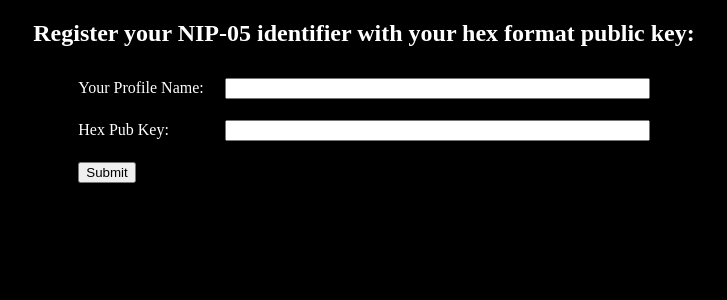
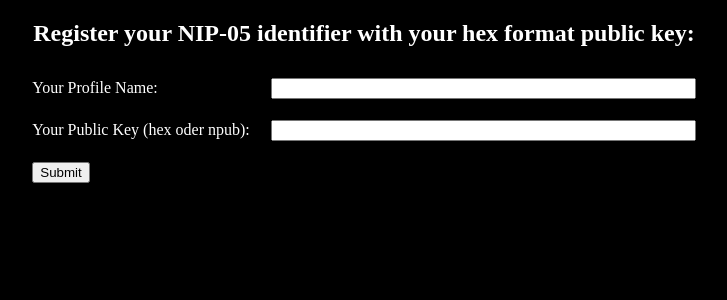
Before and after one commit to AnathosN/nostr, a Flask app: page /register in a window 1280 px wide. Shown: the top 300 px of the page, without its empty margins (276-1003 px from the left). Run offline with Flask 2, Linux system fonts and the light colour scheme.

Commit message:
Update register.html

```diff
--- a/templates/register.html
+++ b/templates/register.html
@@ -31,7 +31,7 @@
           <td><input type="text" id="identifier" name="identifier" size=50 required></td>
         </tr>
         <tr>
-          <td><label for="hex_key">Hex Pub Key:</label></td>
+          <td><label for="hex_key">Your Public Key (hex oder npub):</label></td>
           <td><input type="text" id="hex_key" name="hex_key" size=50 required></td>
         </tr>
           <tr>
```
